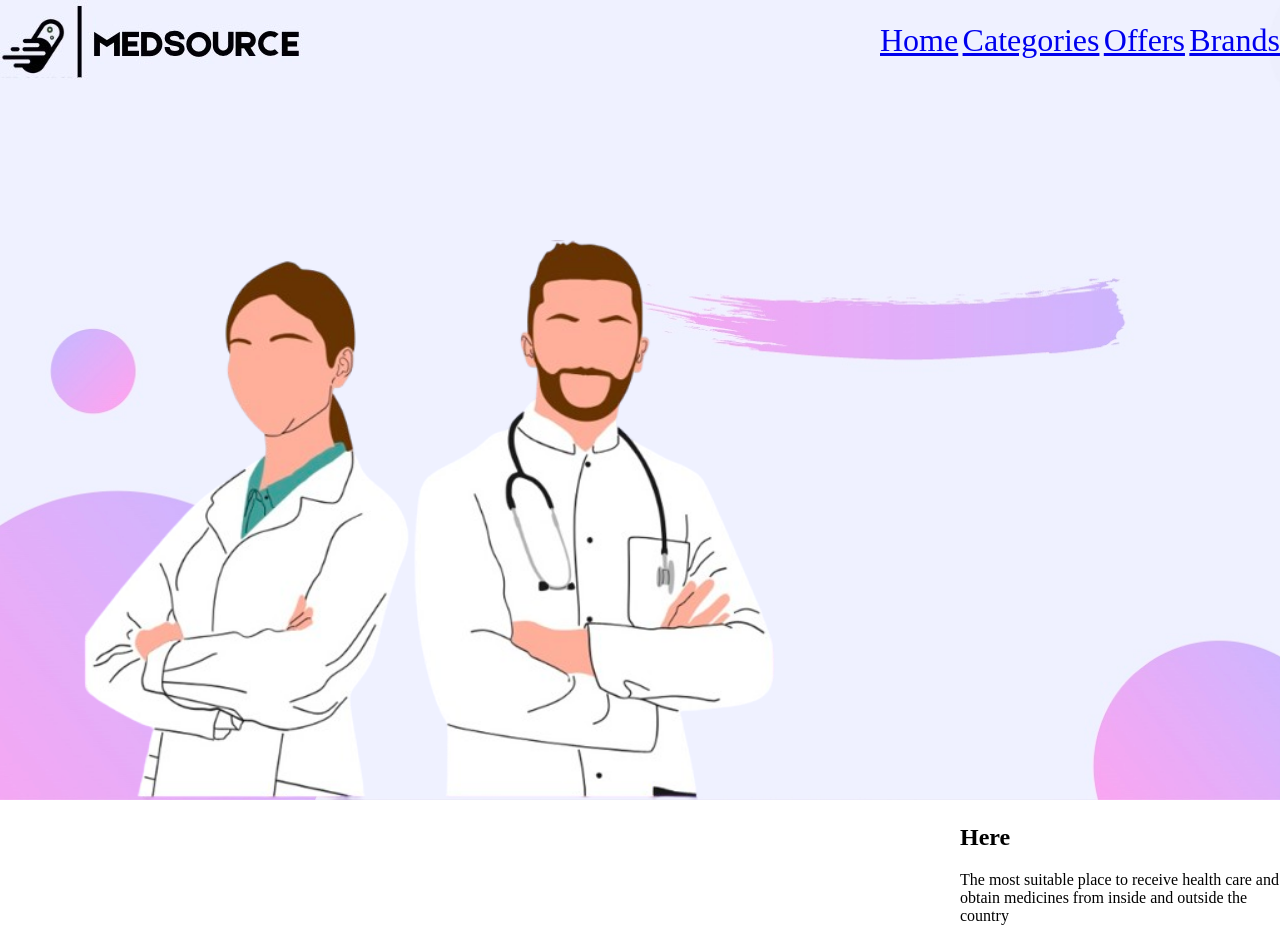
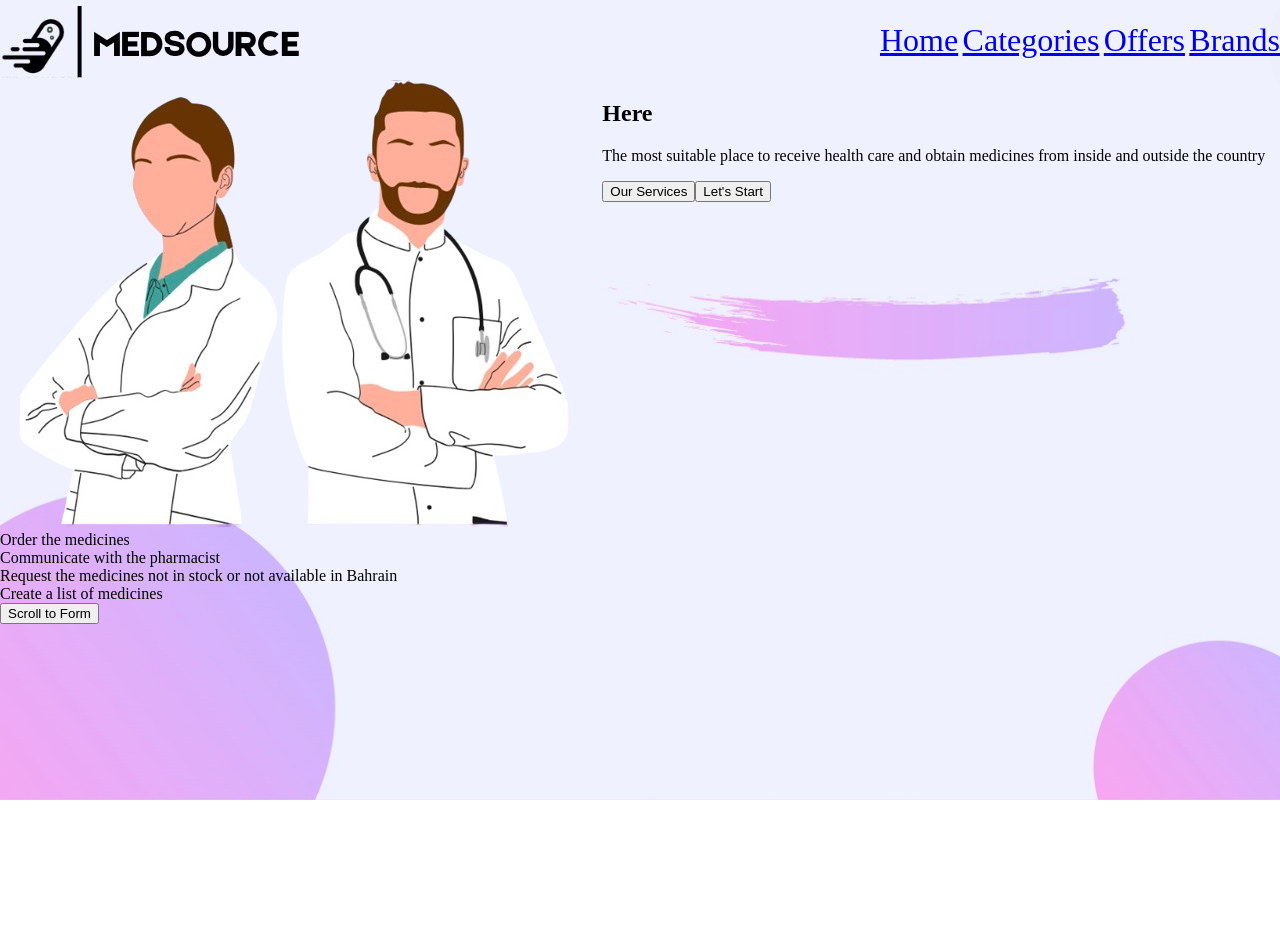
Before and after one commit to FahadIqbal1122/Med-Source, a React (Vite) app: page / in a window 1280 px wide. Shown: the top 939 px of the page. After the commit the page ends 800 px from the top, so only its background shows below. Built offline with nearby package versions, Linux system fonts and the light colour scheme.

Commit message:
justify the jsx file more add div and section

```diff
--- a/src/App.css
+++ b/src/App.css
@@ -24,13 +24,13 @@ body {
   color: black;
 }
 
-.img1{
+/* .img1{
   height: 70vh;
   margin-top: 20vh;
   margin-left: 10vh;
+} */
+
+.main{
+  display: flex;
+  justify-content: space-around;
 }
-
-.here{
-  margin-left: 120vh;
-  margin-bottom: 200vh;
-}
--- a/src/pages/Home.jsx
+++ b/src/pages/Home.jsx
@@ -1,4 +1,4 @@
-import {  useRef } from 'react'
+import { useRef } from 'react'
 
 const Home = () => {
   const formSectionRef = useRef(null)
@@ -10,16 +10,21 @@ const Home = () => {
   }
   return (
     <>
-      <div>
-        <img className="img1" src="../public/images/doctor.png" alt="drs" />
+      <section className='main' ref={formSectionRef}>
+        <div className="img1">
+          <img src="../public/images/doctor.png" alt="drs" />
         </div>
 
-      <section className='here' ref={formSectionRef}>
+        <div className='about'>
+          <div className='here'>
             <h1>Here</h1>
+          </div>
+
           <div className='intro'>
             <p>The most suitable place to receive health care and obtain
               medicines from inside and outside the country</p>
           </div>
+
           <div className='services'>
             <button onClick={() => scrollToElement(renderCountSectionRef)}>
               Our Services
@@ -28,16 +33,9 @@ const Home = () => {
               Let's Start
             </button>
           </div>
+        </div>
       </section>
 
-
-
-
-
-
-
-
-<br />
       <section className='ourServices' ref={renderCountSectionRef}>
         <div>
           Order the medicines
```
Lines whose indentation alone changed are shown as unchanged.
